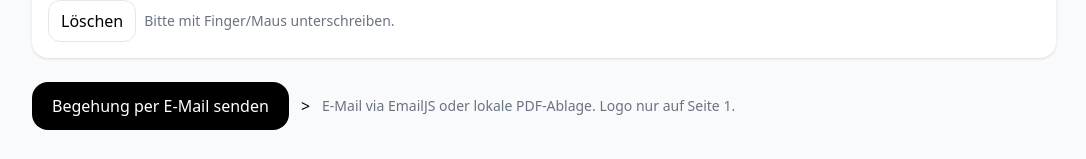
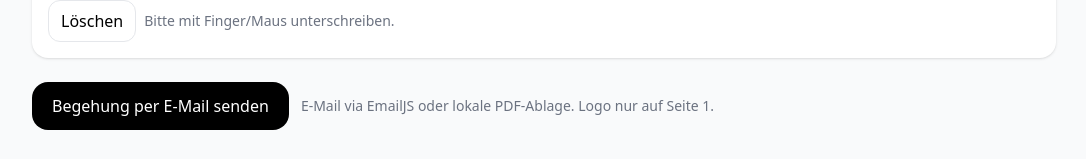
Before and after one commit to jofelbi66-rgb/baustellenbegehung-app, a React (Vite) app: page / in a window 1280 px wide. Shown: the part 1924-2083 px from the top of the page, without its empty margins (96-1182 px from the left). Built offline with nearby package versions, Linux system fonts and the light colour scheme; the HTML template or start-up script is replaced by a standard one.

Commit message:
Update Baustellenbegehung.jsx

```diff
--- a/src/Baustellenbegehung.jsx
+++ b/src/Baustellenbegehung.jsx
@@ -1,5 +1,6 @@
 import React, { useMemo, useRef, useState, useEffect } from "react";
-import { useLocalStorageState } from "@/hooks/useLocalStorageState";
+import { useLocalStorageState } from "./hooks/useLocalStorageState";
+
 
 import jsPDF from "jspdf";
 import autoTable from "jspdf-autotable";
@@ -1569,7 +1570,7 @@ return (
             <button type="submit" disabled={busy} className="px-5 py-3 rounded-2xl bg-black text-white disabled:opacity-60">
               {busy ? "Sende…" : "Begehung per E-Mail senden"}
             </button>
->
+
 
 
             <span className="text-gray-500 text-sm">E-Mail via EmailJS oder lokale PDF-Ablage. Logo nur auf Seite 1.</span>
```
